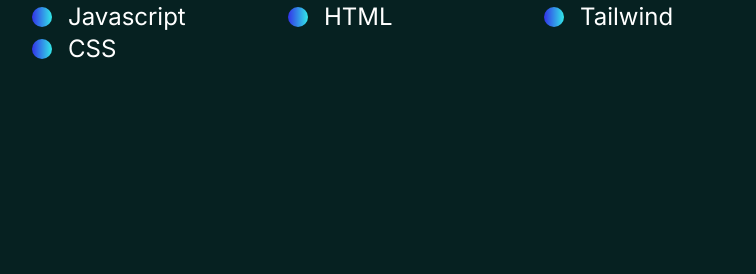
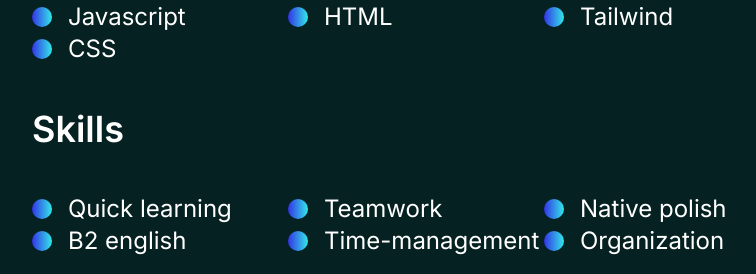
Before and after one commit to redkorr/portfolio, a Next.js app: page / in a window 1280 px wide. Shown: the part 2085-2359 px from the top of the page, without its empty margins (224-980 px from the left). Before the commit the page ends 2170 px from the top, so only its background shows below. Built offline with nearby package versions, Linux system fonts and the light colour scheme; data requests are answered from the project's data file.

Commit message:
feat: created Skills component

```diff
--- a/src/app/page.tsx
+++ b/src/app/page.tsx
@@ -1,4 +1,4 @@
-import { HeroSection, ProjectsSection, Technologies } from '@/components';
+import { HeroSection, ProjectsSection, Skills, Technologies } from '@/components';
 
 export default function Home() {
   return (
@@ -6,6 +6,7 @@
       <HeroSection />
       <ProjectsSection />
       <Technologies />
+      <Skills />
     </main>
   );
 }
--- /dev/null
+++ b/src/components/Skills/Skills.tsx
@@ -0,0 +1,24 @@
+import React from 'react';
+
+const Skills = () => {
+  const Skills = ['Quick learning', 'Teamwork', 'Native polish', 'B2 english', 'Time-management', 'Organization'];
+
+  return (
+    <div>
+      <h2 className="text-4xl font-semibold py-11">Skills</h2>
+      <div className="flex flex-wrap">
+        {Skills.map((skill) => (
+          <div
+            key={skill}
+            className="flex items-center w-1/3 text-2xl p-auto"
+          >
+            <div className="p-[10px] h-[10px] mr-4 rounded-2xl bg-gradient-to-r from-darkBlue to-neonBlue"></div>
+            {skill}
+          </div>
+        ))}
+      </div>
+    </div>
+  );
+};
+
+export default Skills;
--- a/src/components/index.ts
+++ b/src/components/index.ts
@@ -5,3 +5,5 @@
 export { default as Modal } from './Modal/Modal';
 
 export { default as Technologies } from './Technologies/Technologies';
+
+export { default as Skills } from './Skills/Skills';
```
